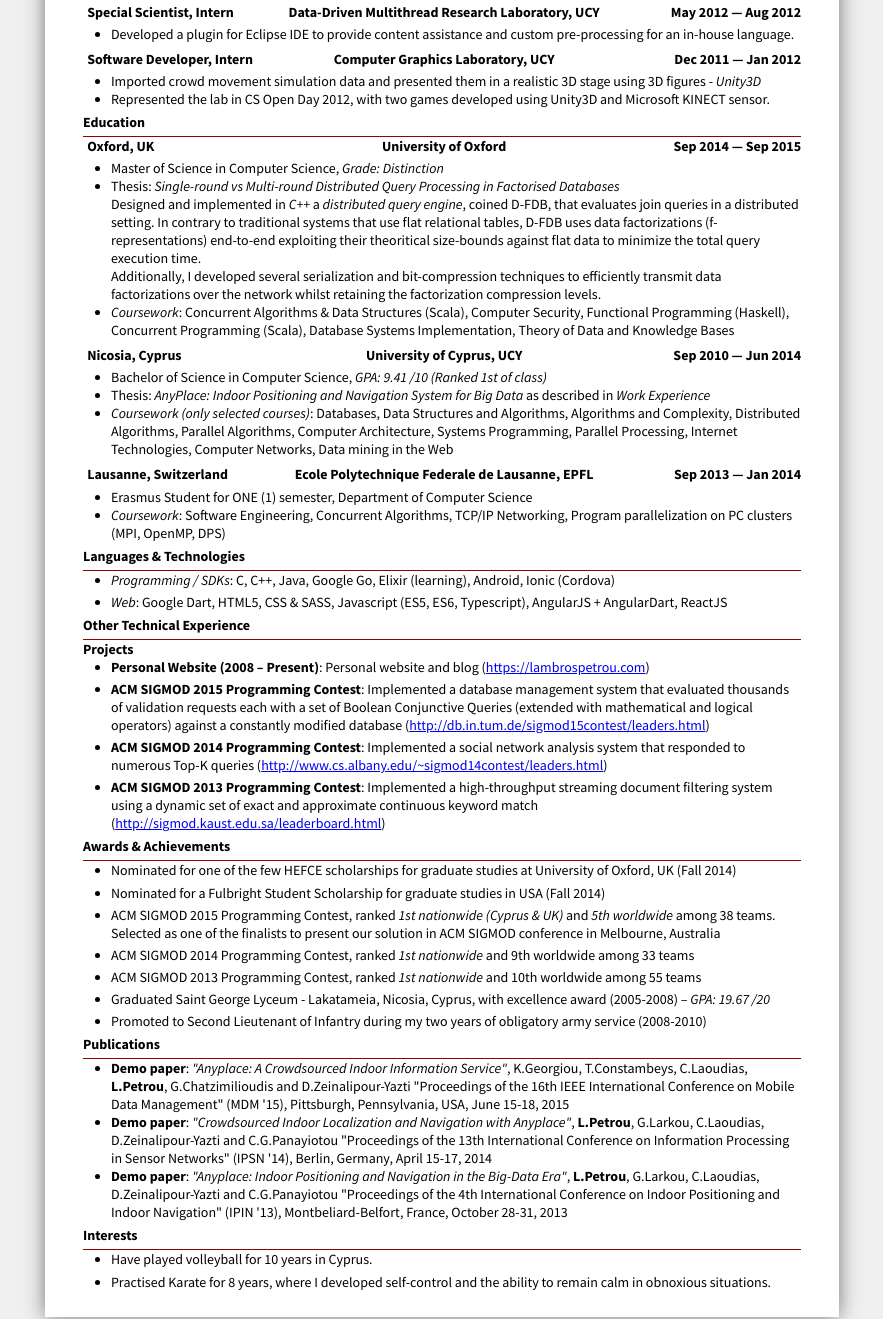
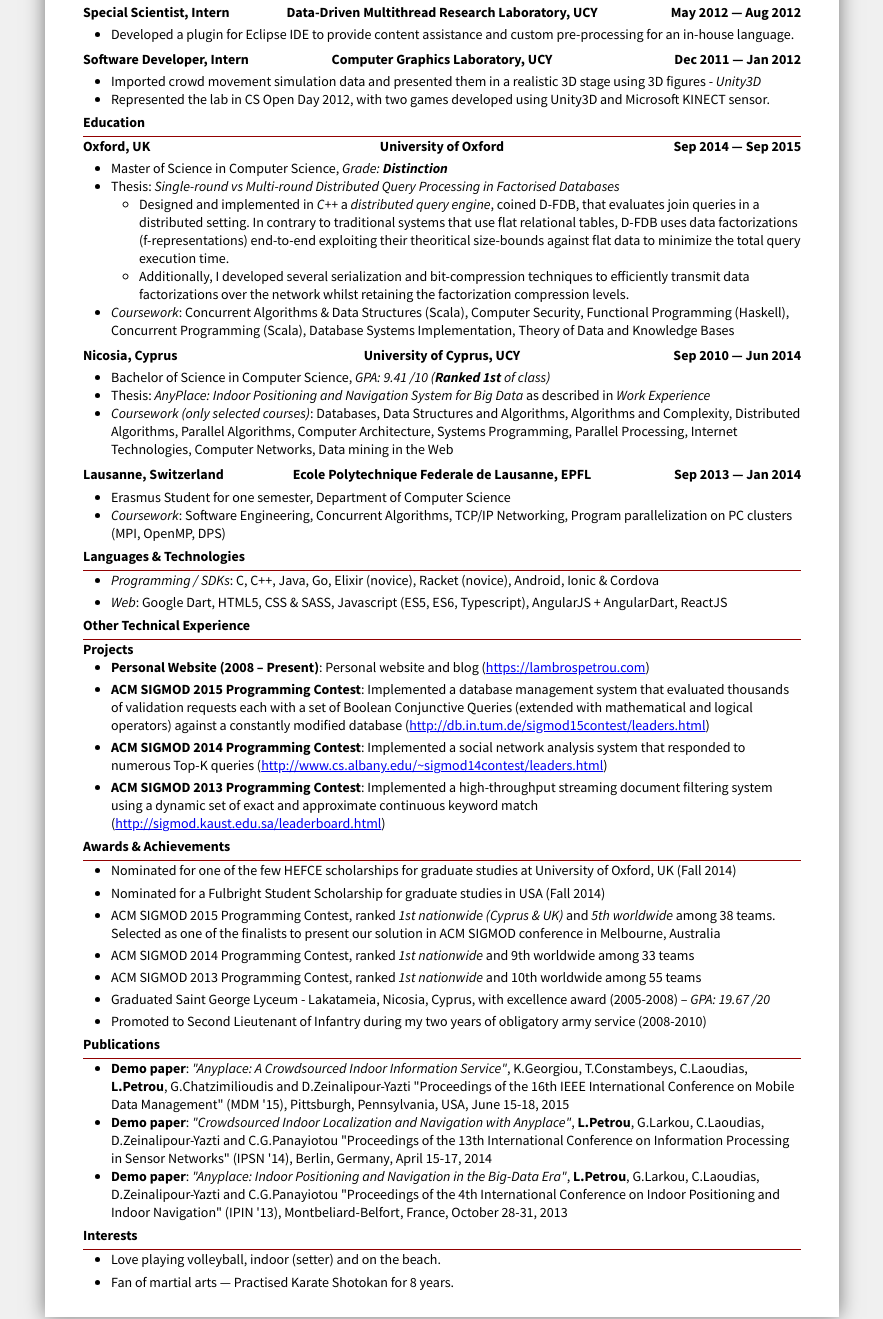
Before and after one commit to lambrospetrou/lpcv, a plain HTML site: page html/index.html in a window 1280 px wide. Shown: the part 613-1932 px from the top of the page, without its empty margins (198-1081 px from the left). Drawn offline with Linux system fonts and the light colour scheme.

Commit message:
Fix a CSS issue. Modified the hobbies section.

```diff
--- a/html/index.html
+++ b/html/index.html
@@ -160,8 +160,11 @@
                 </div>
             </header>
             <ul>
-                <li><p>Master of Science in Computer Science, <em>Grade: Distinction</em></p></li>
-                <li><p>Thesis: <em>Single-round vs Multi-round Distributed Query Processing in Factorised Databases</em></p><p>Designed and implemented in <em>C++</em> a <em>distributed query engine</em>, coined D-FDB, that evaluates join queries in a distributed setting. In contrary to traditional systems that use flat relational tables, D-FDB uses data factorizations (f-representations) end-to-end exploiting their theoritical size-bounds against flat data to minimize the total query execution time.</p> <p>Additionally, I developed several serialization and bit-compression techniques to efficiently transmit data factorizations over the network whilst retaining the factorization compression levels.</p></li>
+                <li><p>Master of Science in Computer Science, <em>Grade: <strong>Distinction</strong></em></p></li>
+                <li><p>Thesis: <em>Single-round vs Multi-round Distributed Query Processing in Factorised Databases</em></p><ul>
+                        <li><p>Designed and implemented in <em>C++</em> a <em>distributed query engine</em>, coined D-FDB, that evaluates join queries in a distributed setting. In contrary to traditional systems that use flat relational tables, D-FDB uses data factorizations (f-representations) end-to-end exploiting their theoritical size-bounds against flat data to minimize the total query execution time.</p></li>
+                        <li><p>Additionally, I developed several serialization and bit-compression techniques to efficiently transmit data factorizations over the network whilst retaining the factorization compression levels.</p></li>
+                    </ul></li>
                 <li><p><em>Coursework</em>: Concurrent Algorithms &amp; Data Structures (Scala), Computer Security, Functional Programming (Haskell), Concurrent Programming (Scala), Database Systems Implementation, Theory of Data and Knowledge Bases</p></li>
             </ul>
         </section>
@@ -175,7 +178,7 @@
                 </div>
             </header>
             <ul>
-                <li><p>Bachelor of Science in Computer Science, <em>GPA: 9.41 /10 (Ranked 1st of class)</em></p></li>
+                <li><p>Bachelor of Science in Computer Science, <em>GPA: 9.41 /10 (<strong>Ranked 1st</strong> of class)</em></p></li>
                 <li><p>Thesis: <em>AnyPlace: Indoor Positioning and Navigation System for Big Data</em> as described in <em>Work Experience</em></p></li>
                 <li><p><em>Coursework (only selected courses)</em>: Databases, Data Structures and Algorithms, Algorithms and Complexity, Distributed Algorithms, Parallel Algorithms, Computer Architecture, Systems Programming, Parallel Processing, Internet Technologies, Computer Networks, Data mining in the Web</p></li>
             </ul>
@@ -190,7 +193,7 @@
                 </div>
             </header>
             <ul>
-                <li><p>Erasmus Student for ONE (1) semester, Department of Computer Science</p></li>
+                <li><p>Erasmus Student for one semester, Department of Computer Science</p></li>
                 <li><p><em>Coursework</em>: Software Engineering, Concurrent Algorithms, TCP/IP Networking, Program parallelization on PC clusters (MPI, OpenMP, DPS)</p></li>
             </ul>
         </section>
@@ -201,7 +204,7 @@
         <h2>Languages &amp; Technologies</h2>
         <section class="cv-content-item cv-skills-section">
             <ul>
-                <li><p><em>Programming / SDKs</em>: C, C++, Java, Google Go, Elixir (learning), Android, Ionic (Cordova)</p></li>
+                <li><p><em>Programming / SDKs</em>: C, C++, Java, Go, Elixir (novice), Racket (novice), Android, Ionic &amp; Cordova</p></li>
                 <li><p><em>Web</em>: Google Dart, HTML5, CSS &amp; SASS, Javascript (ES5, ES6, Typescript), AngularJS + AngularDart, ReactJS</p></li>
             </ul>
         </section>
@@ -249,20 +252,19 @@
                 <li><p><strong>Demo paper</strong>: <em>"Anyplace: Indoor Positioning and Navigation in the Big-Data Era"</em>, <strong>L.Petrou</strong>, G.Larkou, C.Laoudias, D.Zeinalipour-Yazti and C.G.Panayiotou "Proceedings of the 4th International Conference on Indoor Positioning and Indoor Navigation" (IPIN '13), Montbeliard-Belfort, France, October 28-31, 2013</p></li>
             </ul>
         </section>
-    </article> <!-- END OF HOBBIES -->
+    </article> <!-- END OF PUBLICATIONS -->
 
     <article>
         <h2>Interests</h2>
         <section class="cv-content-item cv-interests-section">
             <ul>
-                <li><p>Have played volleyball for 10 years in Cyprus.</p></li>
-                <li><p>Practised Karate for 8 years, where I developed self-control and the ability to remain calm in obnoxious situations.</p></li>
+                <li><p>Love playing volleyball, indoor (setter) and on the beach.</p></li>
+                <li><p>Fan of martial arts &mdash; Practised Karate Shotokan for 8 years.</p></li>
         </section>
     </article> <!-- END OF HOBBIES -->
 
 </section>
 
-
 </div>
 </body>
 
--- a/html/style.css
+++ b/html/style.css
@@ -52,11 +52,9 @@ h1, h2, h3, h4, h5, h6, h7 {
     line-height: 100%;
 }
 .clear:after {
-    content: ".";
-    display: block;
-    height: 0;
+    content: "";
+    display: table;
     clear: both;
-    visibility: hidden;
 }
 
 /************************** Download PDF ****************/
```
Also changed, not shown: 1 other file.
